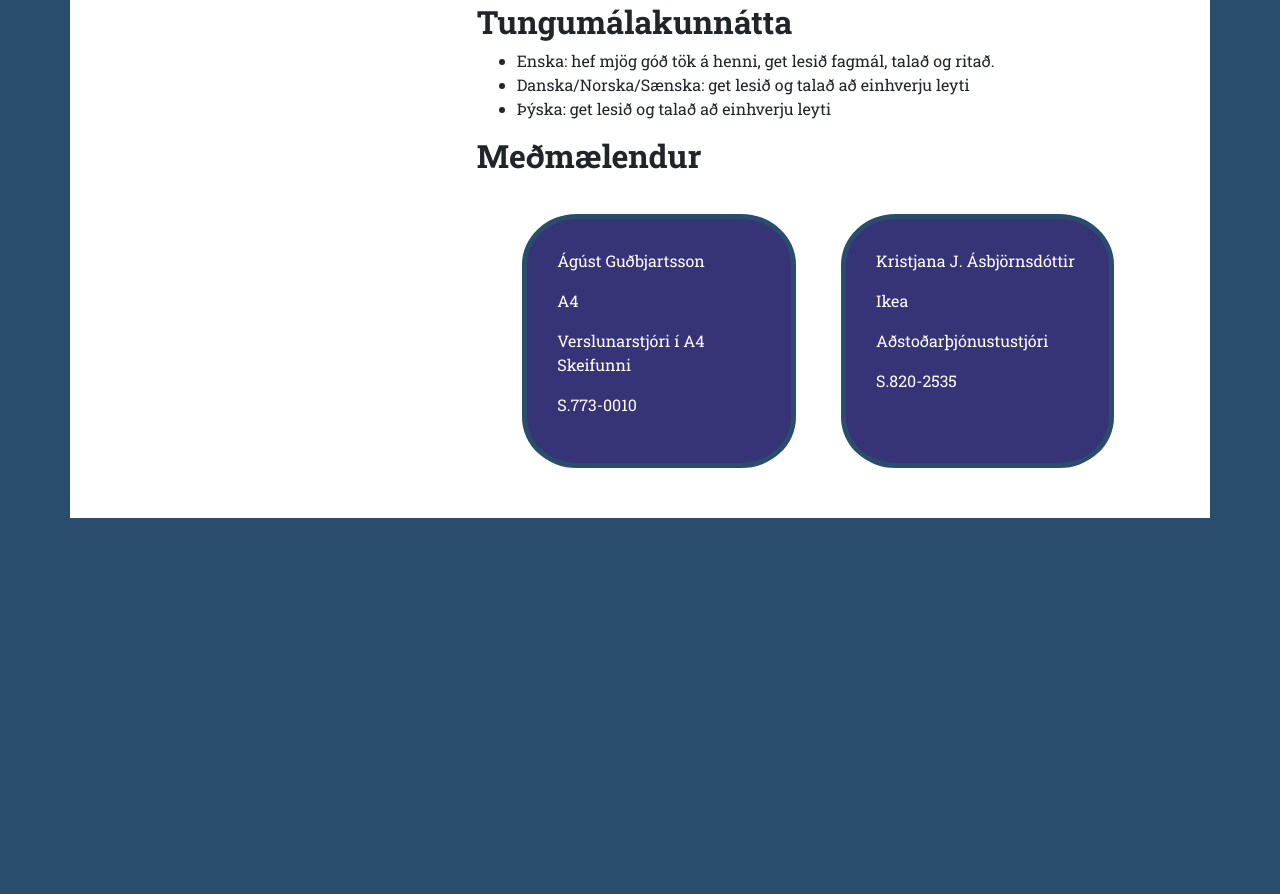
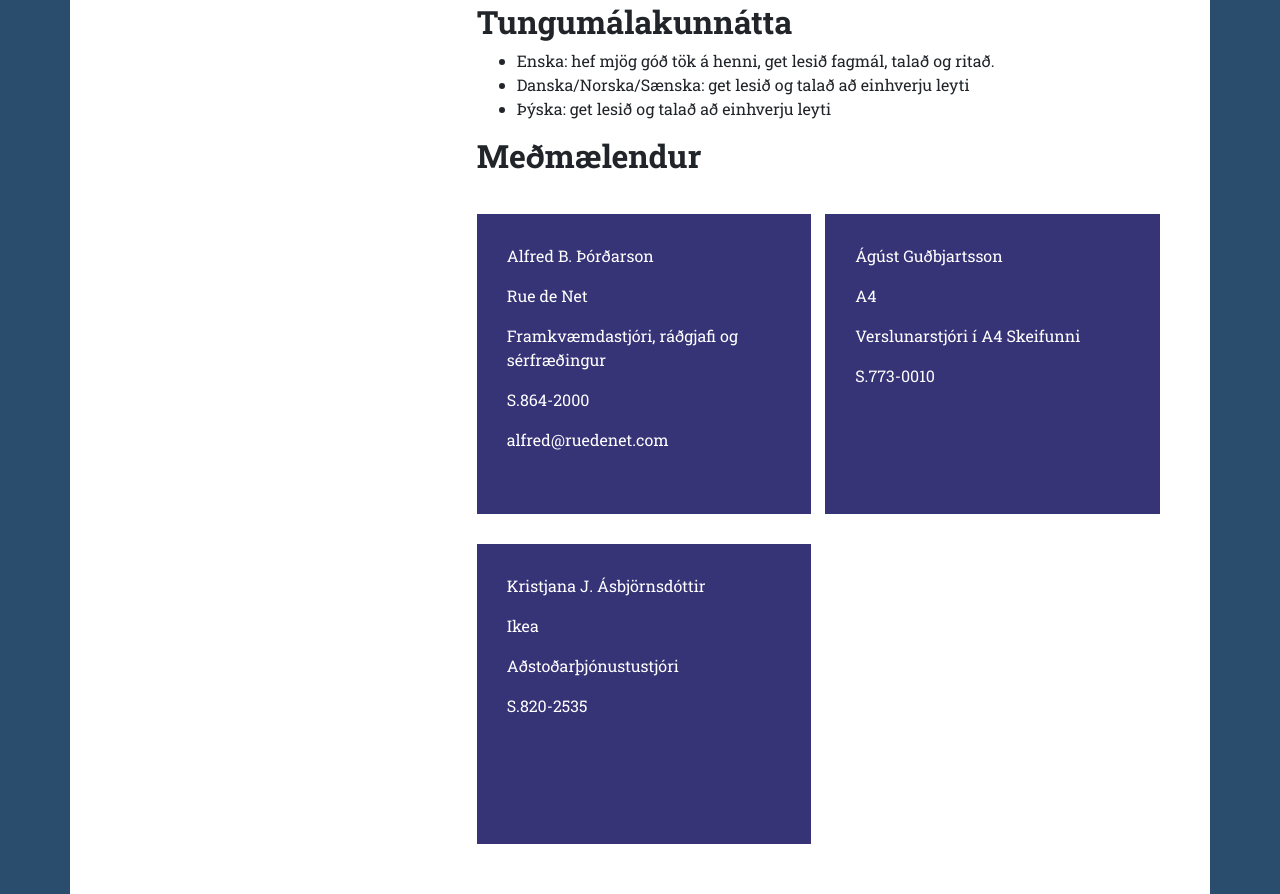
Before and after one commit to brynjaps/brynjaps.github.io, a plain HTML site: page index.html in a window 1280 px wide. Shown: the part 1759-2653 px from the top of the page. Before the commit the page ends 2277 px from the top, so only its background shows below. Drawn offline with nearby package versions, Linux system fonts and the light colour scheme.

Commit message:
nýr meðmælandi kominn inn auk nokkra css breytinga

```diff
--- a/index.css
+++ b/index.css
@@ -25,22 +25,68 @@ body {
     font-weight: bold;
 }
 
+/*References*/
+
+
+
 #ref {
     display: flex;
     flex-direction: row;
-    justify-content: space-evenly;
+    justify-content: space-between;
+    flex-wrap: wrap;
 }
 
+/*
+.referencer:hover {
+    transform: rotateY(180deg);
+}
+*/
+
 .referencer {
-    border: 5px solid #2A4D6E;
-    border-radius: 20%;
     background-color: #363377;
     color: #ffffff;
     padding: 30px;
-    width:40%;
+    width:49%;
+    height: 300px;
     margin-top: 30px;
+    /*transform-style: preserve-3d;
+    transition: transform 0.2s linear;
+    display: flex;
+    align-items: stretch;
+    justify-content: center;
+    flex-direction: row;
+    flex-wrap: wrap;*/
 }
 
+.referencer:nth-of-type(3n) {
+	margin-right: 0;
+}
+
+.referencer:nth-of-type(3n+1) {
+	margin-left: 0;
+}
+/*
+.frontRef {
+    background-color: #363377;
+}
+
+.backRef {
+    background-color: #3977aa;
+}
+
+.face {
+    position: absolute;
+    height: 300px;
+    width: 300px;
+    backface-visibility: hidden;
+    padding: 30px;
+}
+
+.face.backRef {
+    display: block;
+    transform: rotateY(180deg);
+}
+*/
 @media (max-width: 770px){
     #ref {
         flex-direction: column;
@@ -51,6 +97,8 @@ body {
     }
 }
 
+/*links*/
+
 .linkPhoto {
     width: 50%;
     height: auto;
--- a/index.html
+++ b/index.html
@@ -136,8 +136,16 @@
                             <li>Þýska: get lesið og talað að einhverju leyti</li>
                         </ul>
                     </div>
+                    <div id=refContainer>
                         <h2 class="heading">Meðmælendur</h2>
                         <div id="ref">
+                            <div class="referencer">
+                                <p class="refName">Alfred B. Þórðarson</p>
+                                <p class="refJob">Rue de Net</p>
+                                <p class="refPos">Framkvæmdastjóri, ráðgjafi og sérfræðingur</p>
+                                <p class="refPhone">S.864-2000</p>
+                                <p class="refEmail">alfred@ruedenet.com</p>
+                            </div>
                             <div class="referencer">
                                 <p class="refName">Ágúst Guðbjartsson</p>
                                 <p class="refJob">A4</p>
@@ -154,6 +162,7 @@
                     </div>
                 </div>
             </div>
+        </div>
     </body>
 </html>
 
```
Lines whose indentation alone changed are shown as unchanged.
